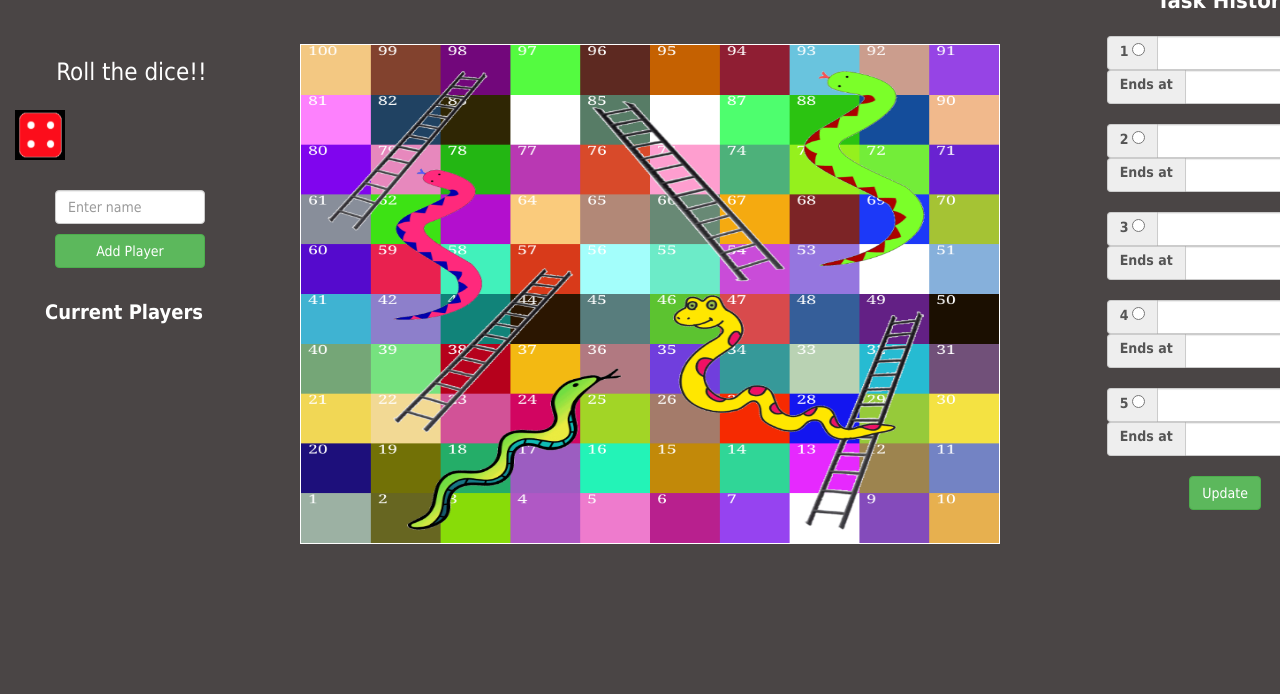
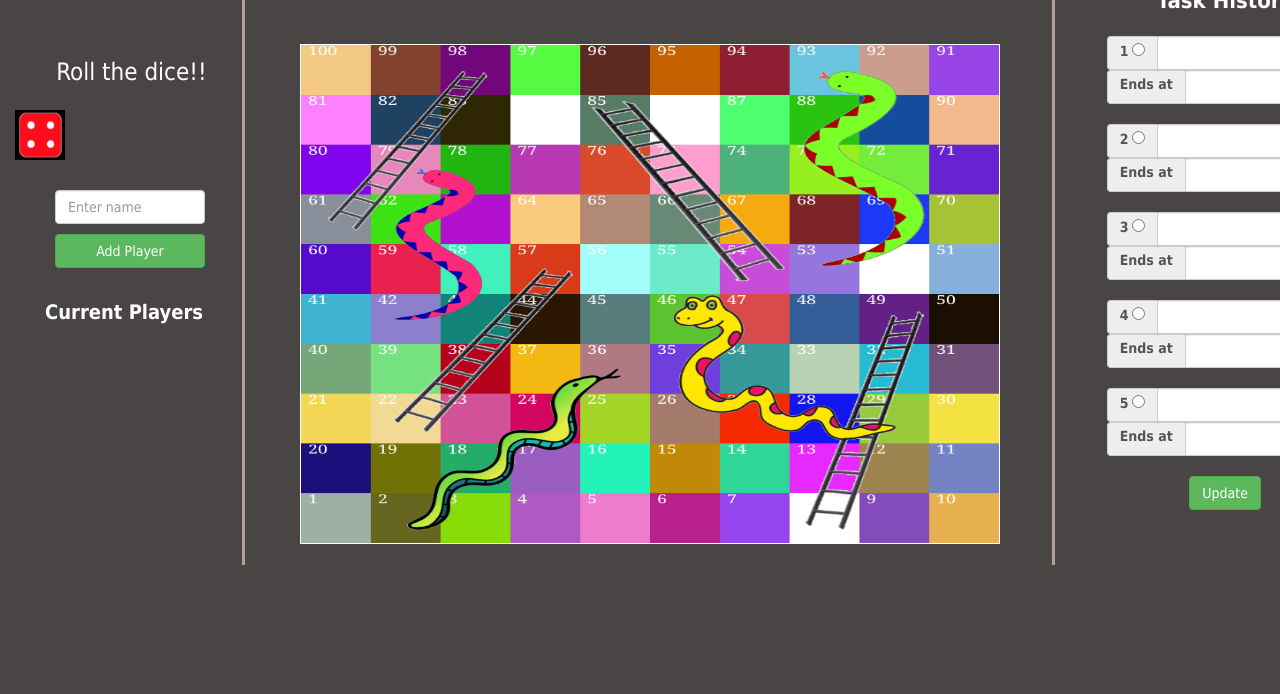
Before and after one commit to kinny94/Human-Computer-Interaction, a plain HTML site: page index.html in a window 1280 px wide. Shown: the part 106-800 px from the top of the page. Drawn offline with nearby package versions, Linux system fonts and the light colour scheme.

Commit message:
Changes in background color and parting line CSS

```diff
--- a/css/style.css
+++ b/css/style.css
@@ -8,8 +8,18 @@ canvas {
     border: 1px solid white;
 }
 
-
-
+.verticalLine {
+    border-left: solid #b39e9e;
+    height: 570px;
+    margin-left: 930px;
+    position: absolute;
+}
+.verticalLine2 {
+    border-left: solid #b39e9e;
+    height: 570px;
+    margin-left: 120px;
+    position: absolute;
+}
 .rightMenu{
     background-color:blue;
     height:586px;
```
